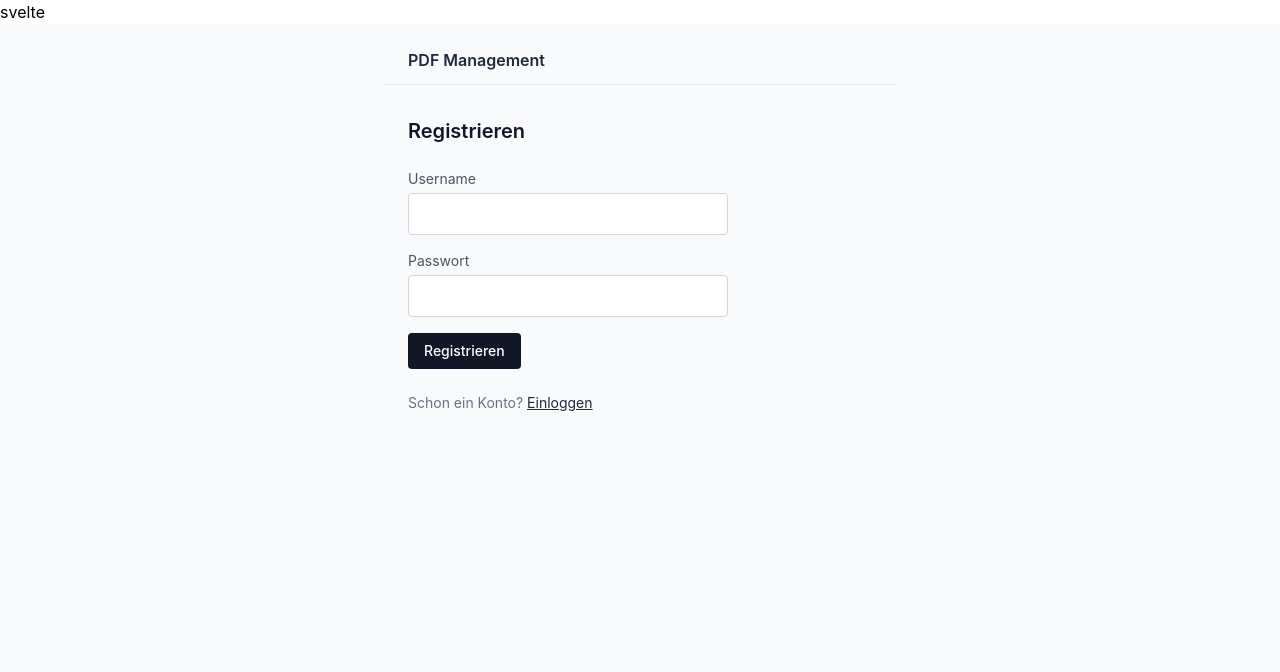
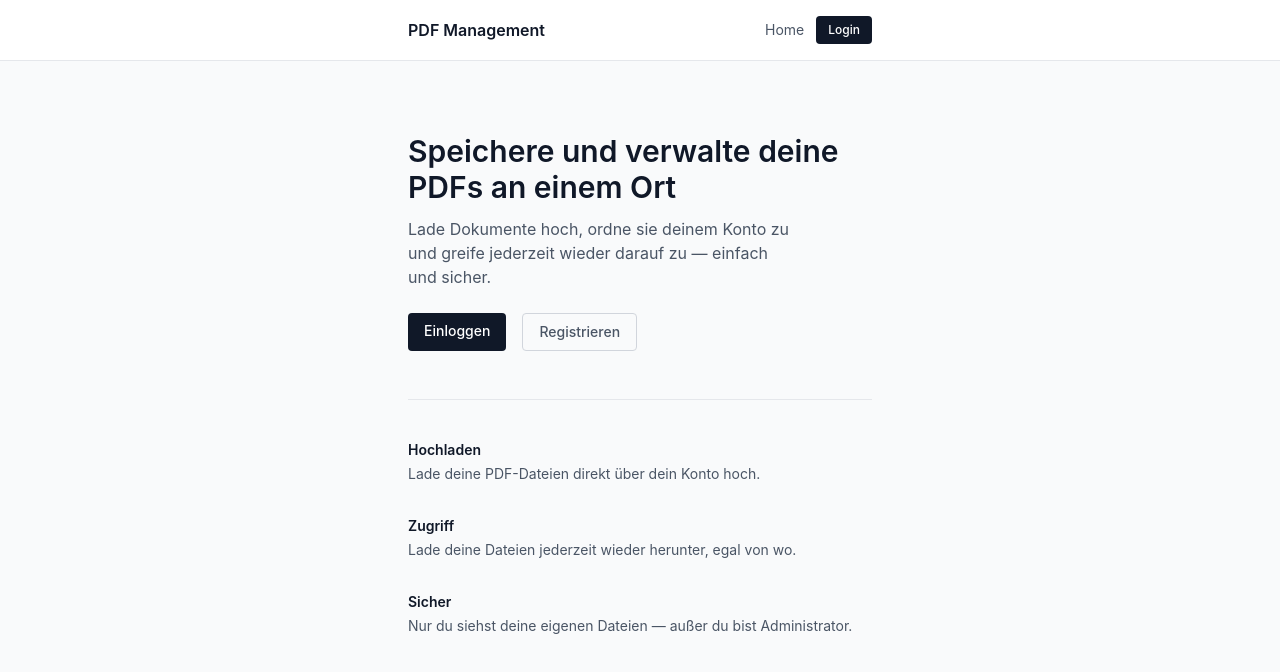
Before and after one commit to SerinaGuri/PDF_Management, a SvelteKit app: page / in a window 1280 px wide. Shown: the top 672 px of the page. Built offline with nearby package versions, Linux system fonts and the light colour scheme; no server answers.

Commit message:
Add finishing touches and fix errors

```diff
--- /dev/null
+++ b/src/routes/+layout.server.js
@@ -0,0 +1,3 @@
+export async function load({ locals }) {
+  return { user: locals.user ?? null };
+}
--- a/src/routes/+layout.svelte
+++ b/src/routes/+layout.svelte
@@ -1,14 +1,44 @@
-svelte
 <script>
   import './layout.css';
-  let { children } = $props();
+  let { children, data } = $props();
 </script>
 
+<header class="border-b border-gray-200 bg-white">
+  <div class="max-w-lg mx-auto px-6 py-4 flex justify-between items-center">
+    <a href="/" class="font-semibold text-gray-900 no-underline">PDF Management</a>
+
+    <nav class="flex items-center gap-3 text-sm">
+      <a href="/" class="text-gray-600 hover:text-gray-900 no-underline">Home</a>
+
+      {#if data.user}
+        {#if data.user.role === 'admin'}
+          <a href="/admin" class="text-gray-600 hover:text-gray-900 no-underline">Admin</a>
+        {:else}
+          <a href="/dashboard" class="text-gray-600 hover:text-gray-900 no-underline">Dashboard</a>
+        {/if}
+        <span class="text-gray-400">·</span>
+        <span class="text-gray-500">{data.user.username}</span>
+        <a
+          href="/logout"
+          class="bg-gray-900 text-white text-xs font-medium px-3 py-1.5 rounded no-underline hover:bg-gray-700"
+        >
+
+          Ausloggen
+        </a>
+      {:else}
+        <a
+          href="/login"
+          class="bg-gray-900 text-white text-xs font-medium px-3 py-1.5 rounded no-underline hover:bg-gray-700"
+        >
+          Login
+        </a>
+      {/if}
+    </nav>
+  </div>
+</header>
+
 <div class="min-h-screen bg-gray-50">
-  <div class="max-w-lg mx-auto px-6 pt-6 pb-3 flex justify-between items-center border-b border-gray-200">
-    <a href="/" class="font-semibold text-gray-800 no-underline">PDF Management</a>
-  </div>
-  <div class="max-w-lg mx-auto px-6 pt-8 pb-20">
+  <div class="max-w-lg mx-auto px-6 py-10">
     {@render children()}
   </div>
 </div>
--- a/src/routes/+page.svelte
+++ b/src/routes/+page.svelte
@@ -1,27 +1,55 @@
 <script>
-  let { form } = $props();
+  let { data } = $props();
 </script>
 
-<h1 class="text-xl font-semibold text-gray-900 mb-6">Registrieren</h1>
+<div class="py-8">
+  <h1 class="text-3xl font-semibold text-gray-900 max-w-md">
+    Speichere und verwalte deine PDFs an einem Ort
+  </h1>
+  <p class="mt-3 text-gray-600 max-w-sm">
+    Lade Dokumente hoch, ordne sie deinem Konto zu und greife jederzeit wieder darauf zu — einfach und sicher.
+  </p>
 
-<form method="POST" class="flex flex-col gap-4 max-w-xs">
-  <label class="flex flex-col gap-1 text-sm text-gray-600">
-    Username
-    <input type="text" name="username" required class="border border-gray-300 rounded px-3 py-2 text-gray-900" />
-  </label>
-  <label class="flex flex-col gap-1 text-sm text-gray-600">
-    Passwort
-    <input type="password" name="password" required class="border border-gray-300 rounded px-3 py-2 text-gray-900" />
-  </label>
-  <button type="submit" class="self-start bg-gray-900 text-white text-sm font-medium px-4 py-2 rounded hover:bg-gray-700">
-    Registrieren
-  </button>
-</form>
+  {#if !data.user}
+    <div class="mt-6 flex gap-4">
+      <a href="/login" class="bg-gray-900 text-white text-sm font-medium px-4 py-2 rounded no-underline hover:bg-gray-700">
+        Einloggen
+      </a>
+      <a href="/register" class="text-gray-600 text-sm font-medium px-4 py-2 rounded border border-gray-300 no-underline hover:bg-gray-100">
+        Registrieren
+      </a>
+    </div>
+  {:else}
+    <div class="mt-6">
+      <a
+        href={data.user.role === 'admin' ? '/admin' : '/dashboard'}
+        class="bg-gray-900 text-white text-sm font-medium px-4 py-2 rounded no-underline hover:bg-gray-700"
+      >
+        Zu meinen PDFs
+      </a>
+    </div>
+  {/if}
+</div>
 
-{#if form?.error}
-  <p class="text-red-600 text-sm mt-3">{form.error}</p>
-{/if}
+<div class="mt-4 pt-10 border-t border-gray-200 grid gap-8">
+  <div>
+    <h2 class="text-sm font-semibold text-gray-900">Hochladen</h2>
+    <p class="text-sm text-gray-600 mt-1">
+      Lade deine PDF-Dateien direkt über dein Konto hoch.
+    </p>
+  </div>
 
-<p class="text-sm text-gray-500 mt-6">
-  Schon ein Konto? <a href="/login" class="text-gray-800 underline">Einloggen</a>
-</p>
+  <div>
+    <h2 class="text-sm font-semibold text-gray-900">Zugriff</h2>
+    <p class="text-sm text-gray-600 mt-1">
+      Lade deine Dateien jederzeit wieder herunter, egal von wo.
+    </p>
+  </div>
+
+  <div>
+    <h2 class="text-sm font-semibold text-gray-900">Sicher</h2>
+    <p class="text-sm text-gray-600 mt-1">
+      Nur du siehst deine eigenen Dateien — außer du bist Administrator.
+    </p>
+  </div>
+</div>
```
